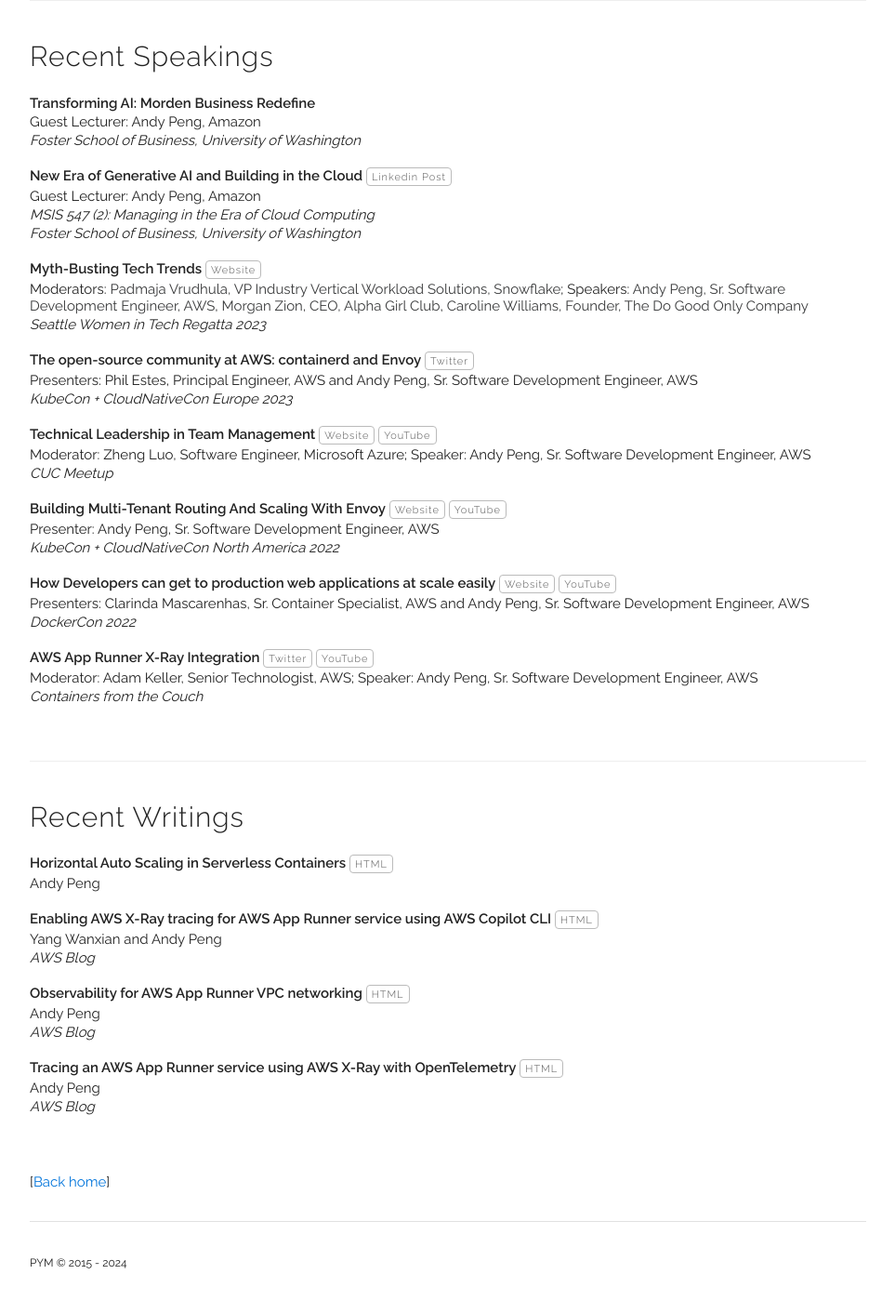
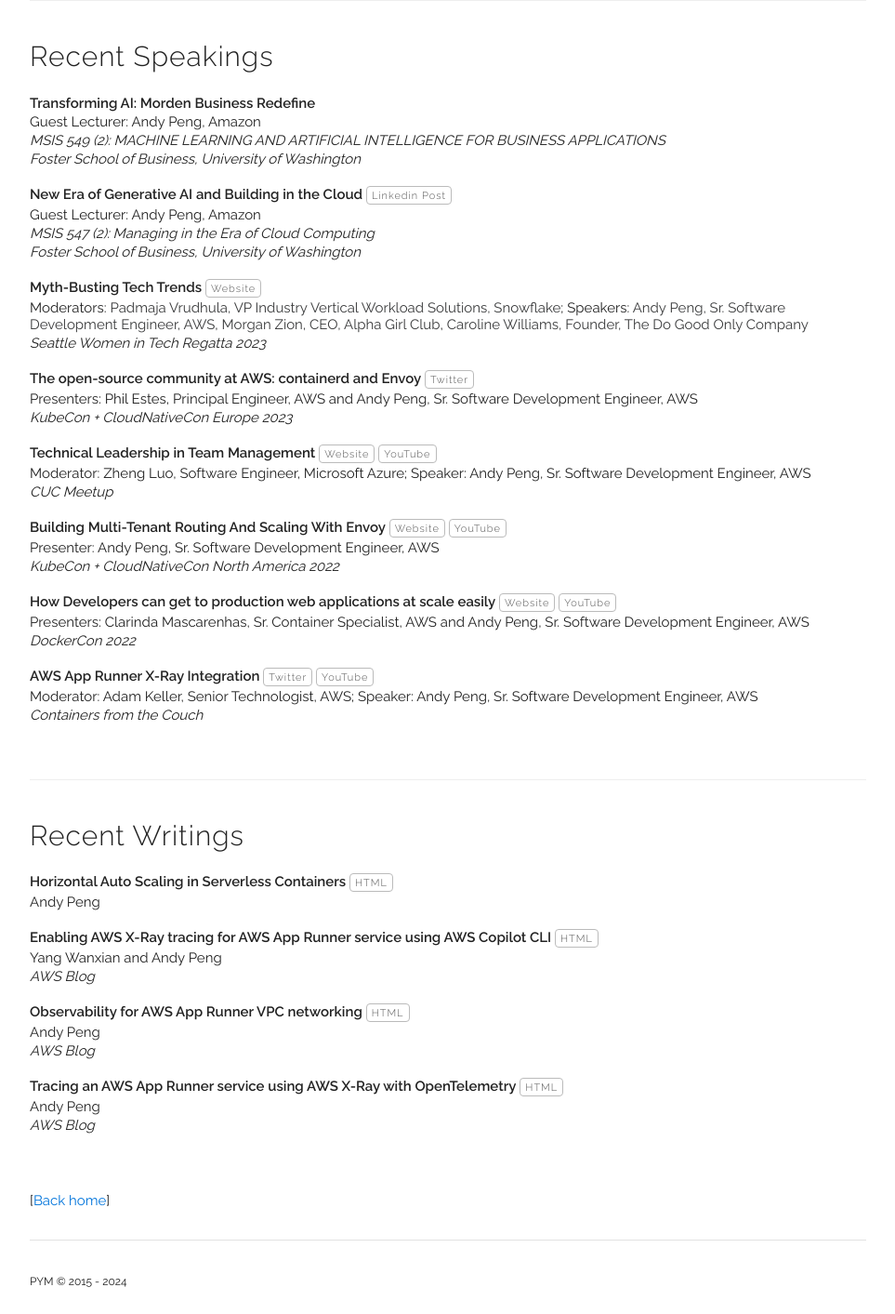
Before and after one commit to gfw001/gfw001.github.io, a Jekyll site: the page publications.html, which Jekyll copies as it is, in a window 1280 px wide. Shown: the whole page at 93% size, without its empty margins (158-1121 px from the left). Built offline with Jekyll 4.4.1, drawn with Linux system fonts in a browser that asks for light colours.

Commit message:
Update publications.html

```diff
--- a/publications.html
+++ b/publications.html
@@ -89,7 +89,7 @@
    <p class="title"><b>Transforming AI: Morden Business Redefine</b>
    </p>
   <p>Guest Lecturer: Andy Peng, Amazon</p>
-  <p><i></i></p>
+  <p><i>MSIS 549 (2): MACHINE LEARNING AND ARTIFICIAL INTELLIGENCE FOR BUSINESS APPLICATIONS</i></p>
   <p><i>Foster School of Business, University of Washington</i></p>
   <div class="paper-buttons">
 
```
